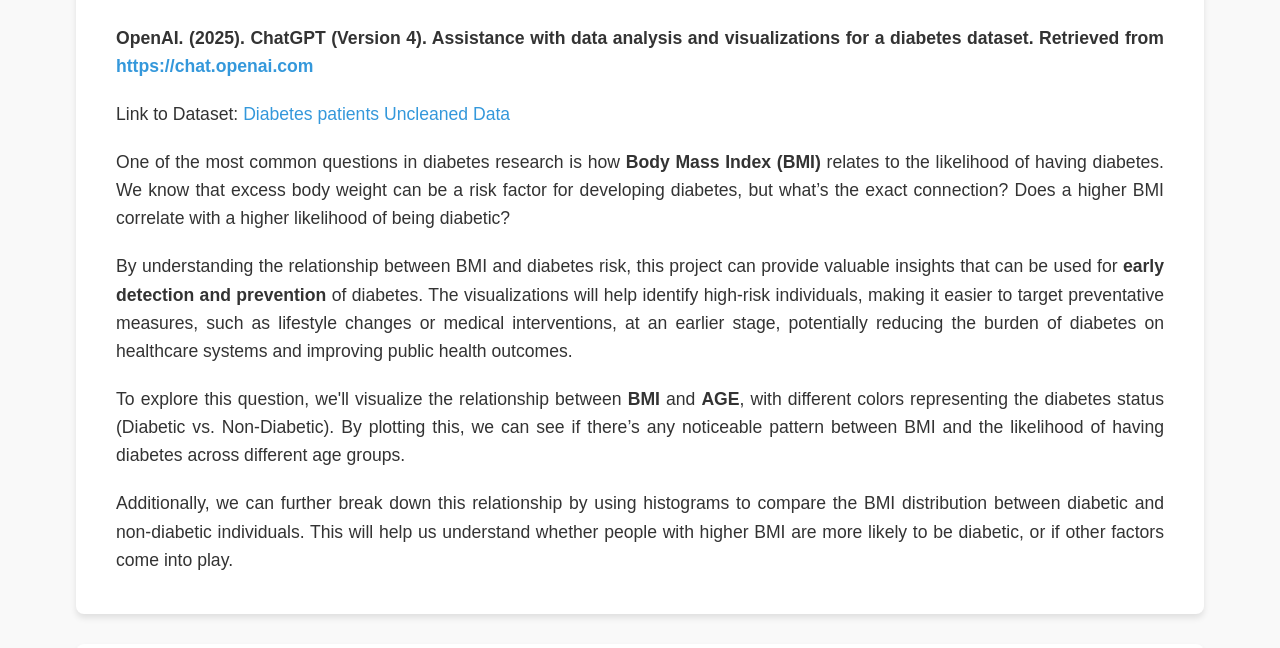
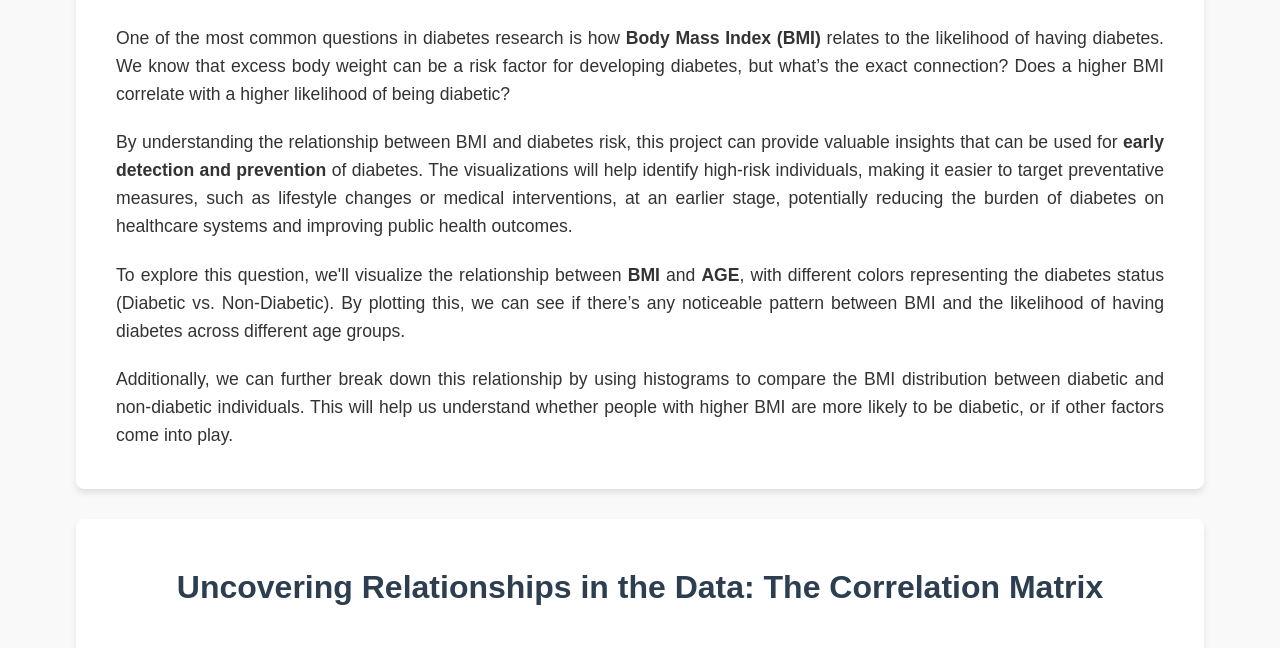
Before and after one commit to clarktommie/clarktommie.github.io-DiabetesRisk, a plain HTML site: page index.html in a window 1280 px wide. Shown: the part 120-768 px from the top of the page. Drawn offline with Linux system fonts and the light colour scheme.

Commit message:
Update index.html

```diff
--- a/index.html
+++ b/index.html
@@ -10,10 +10,6 @@
 <body>
 <section>
         <h2>Exploring the Link Between BMI and Diabetes Risk</h2>
-
-        <p><strong>OpenAI. (2025). ChatGPT (Version 4). Assistance with data analysis and visualizations for a diabetes dataset. Retrieved from <a href="https://chat.openai.com">https://chat.openai.com</a></strong></p>
-
-        <p>Link to Dataset: <a href="https://www.kaggle.com/datasets/kabirolawalemohammed/diabetes-unclean">Diabetes patients Uncleaned Data</a></p>
 
         <p>One of the most common questions in diabetes research is how <strong>Body Mass Index (BMI)</strong> relates to the likelihood of having diabetes. We know that excess body weight can be a risk factor for developing diabetes, but what’s the exact connection? Does a higher BMI correlate with a higher likelihood of being diabetic?</p>
 
```
